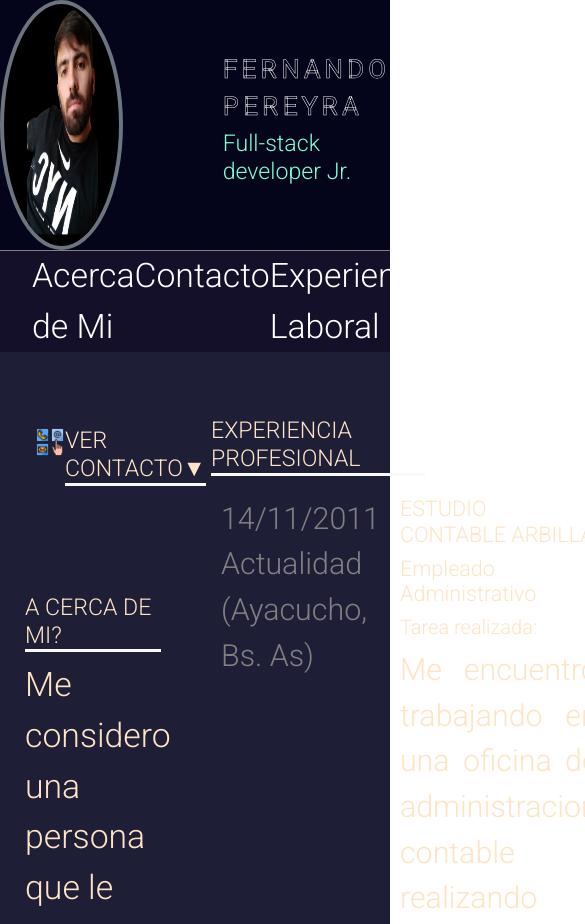
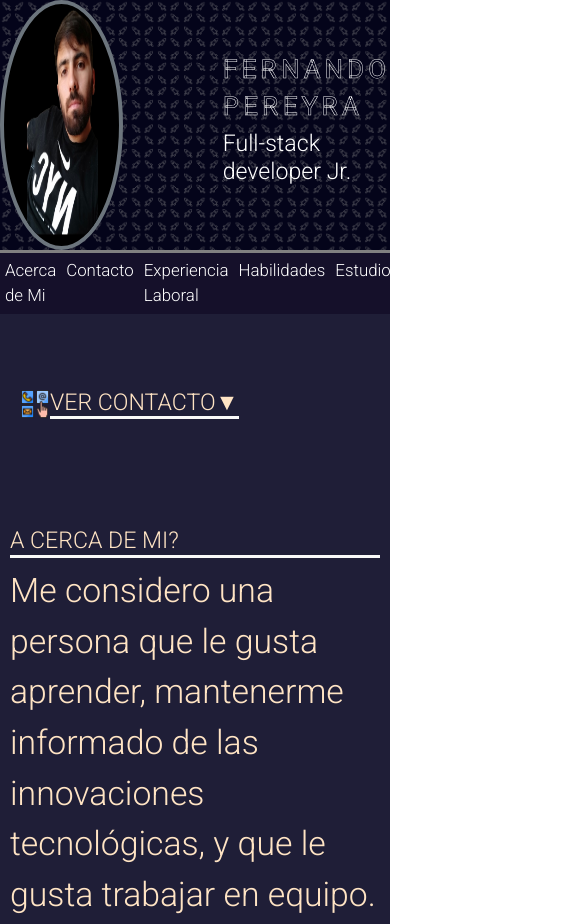
Before and after one commit to FerPe91/proyecto-ticmas-final, a website: page index.html in a window 390 px wide. Shown: the top 924 px of the page, 585 px wide, since content can reach past the window. Drawn offline with nearby package versions, Linux system fonts and the light colour scheme.

Commit message:
se agrego mediaquery y fondo header

```diff
--- a/css/styles.css
+++ b/css/styles.css
@@ -3,6 +3,12 @@
 }
 header{
     background-color: #04041a !important;
+}
+.fondo-header{
+    background-image: url(../img/rockets2.png);
+    background-repeat: no-repeat;
+    background-size: cover;
+
 }
 
 .nombreApellidoPuesto h2{
@@ -44,6 +50,7 @@ nav .items_nav li a{
     text-decoration: none;
     color:white;
     height: 100%;
+    padding: 5px;
 
 }
 nav .items_nav li a:hover{
@@ -70,7 +77,7 @@ nav .items_nav li a:hover{
     display: flex;
     margin: 15px;
     padding: 10px;
-    border-bottom: 1px solid gray;
+    border-bottom: 0.4vh solid gray;
     margin-bottom: 10px;
     background-color: white;
 }
@@ -168,7 +175,7 @@ h3{
     font-size: 4vh;
 }
 .itemsHabilidades{
-    font-size: 4vhpx;
+    font-size: 4vh;
     display: flex;
 }
 
@@ -227,3 +234,32 @@ h2{
     margin: 0px 0px 40px 10px;
     color:gray
 }
+
+
+@media screen and (max-width:890px){
+
+    header{
+        height: 50%;
+    }
+
+    .contenedor{
+        flex-direction: column;
+        justify-content: center;
+        align-items: center;
+    }
+    .bloqueIzquierdo, .bloqueDerecho{
+        width: 100%;
+    }
+
+    .items_nav{
+        padding:0%;
+    }
+    .li_nav{
+       display: flex;
+    }
+    .items_nav a{
+        font-size: 2vh;
+    }
+
+
+}
--- a/index.html
+++ b/index.html
@@ -15,21 +15,24 @@
     href="https://cdnjs.cloudflare.com/ajax/libs/animate.css/4.1.1/animate.min.css"/>
 </head>
 
-<body>
+<body class="w-100">
 
-    <header class=" col-12 cabecera d-flex justify-content-center col-12 p-0 m-0">
-        <div class="foto animate__animated animate__fadeInLeft">
-            <img class="col-12 img-fluid rounded-circle border border-secondary border-4"  src="./img/logo.png" alt="">
-        </div>
-        <div class="nombreApellidoPuesto align-self-center foto animate__animated animate__fadeInRight">
-            <h2>FERNANDO</h2>
-            <h2>PEREYRA</h2>
-            <h3 class="puestoBuscado">Full-stack developer Jr.</h3>
+    <header class="w-100 col-12 cabecera d-flex justify-content-center col-12 p-0 m-0">
+        <div class="fondo-header d-flex justify-content-center col-12 p-0 m-0">
+
+            <div class="foto animate__animated animate__fadeInLeft">
+                <img class="img-fluid rounded-circle border border-secondary border-4"  src="./img/logo.png" alt="">
+            </div>
+            <div class="nombreApellidoPuesto align-self-center foto animate__animated animate__fadeInRight">
+                <h2>FERNANDO</h2>
+                <h2>PEREYRA</h2>
+                <h3 class="puestoBuscado text-white">Full-stack developer Jr.</h3>
+            </div>
         </div>
     </header>
     <nav class="nav_container d-inline-block">
 
-        <ul class="items_nav d-flex my-auto">
+        <ul class="h-100 items_nav d-flex my-auto">
             <li class="li_nav"><a href="#aCercaDeMi">Acerca de Mi</a> </li>
             <li class="li_nav"><a href="#contenedor_contacto">Contacto</a> </li>
             <li class="li_nav"><a href="#laboral">Experiencia Laboral</a> </li>
```
Also changed, not shown: img/rockets2.png (added).
